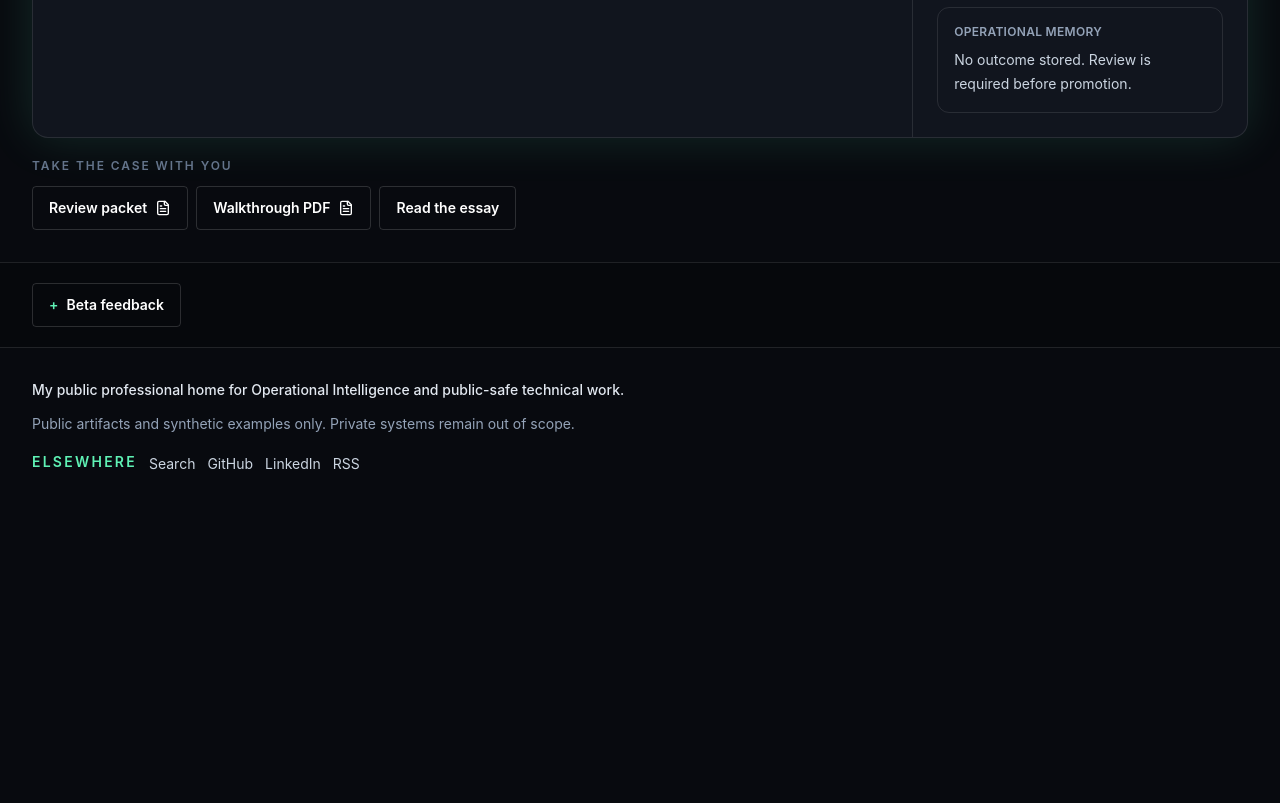
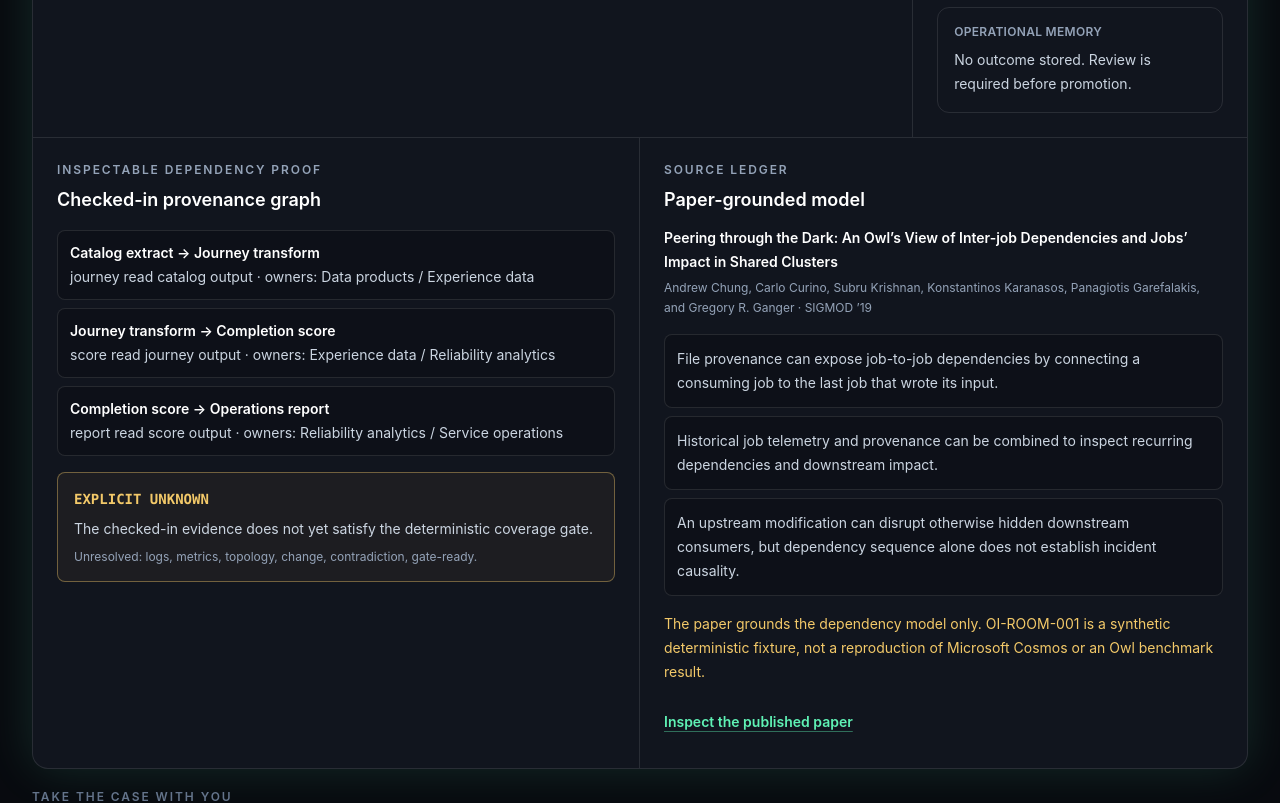
Before and after one commit to rseri17-code/seri-ai, a Next.js app: page /investigation-room in a window 1280 px wide. Shown: the part 1080-1883 px from the top of the page. Before the commit the page ends 1588 px from the top, so only its background shows below. Built offline with nearby package versions, Linux system fonts and the light colour scheme; no server answers.

Commit message:
feat: ground SRE proof in source paper

```diff
--- a/components/sre-reference-run.tsx
+++ b/components/sre-reference-run.tsx
@@ -2,7 +2,7 @@
 
 import { useEffect, useMemo, useState } from "react";
 import { Check, Pause, Play, RotateCcw, StepForward, X } from "lucide-react";
-import { runSnapshot, sreReferenceRun, type OperatorDecision } from "@/lib/operational-intelligence/sre-reference-run";
+import { dependencyFixture, owlPaperSource, rcaVerdict, runSnapshot, sreReferenceRun, type OperatorDecision } from "@/lib/operational-intelligence/sre-reference-run";
 
 const sourceTone = { logs: "border-signal/40", metrics: "border-mint/40", traces: "border-amber/40", topology: "border-violet-400/40", change: "border-cyan-400/40", memory: "border-fuchsia-400/40" } as const;
 const receiptTone = { Observation: "text-signal", Inference: "text-violet-300", Contradiction: "text-amber", "Missing Evidence": "text-amber", "Confirmed Fact": "text-mint" } as const;
@@ -12,6 +12,7 @@ export function SreReferenceRun() {
   const [playing, setPlaying] = useState(false);
   const [decision, setDecision] = useState<OperatorDecision | null>(null);
   const snapshot = useMemo(() => runSnapshot(index, decision), [index, decision]);
+  const rca = useMemo(() => rcaVerdict(index), [index]);
 
   useEffect(() => {
     if (!playing) return;
@@ -91,6 +92,33 @@ export function SreReferenceRun() {
           </div>
         </aside>
       </div>
+      <div className="grid border-t border-white/10 lg:grid-cols-2">
+        <section aria-labelledby="dependency-proof-title" className="border-b border-white/10 p-4 lg:border-b-0 lg:border-r lg:p-6">
+          <p className="text-xs font-semibold uppercase tracking-[0.16em] text-slate-400">Inspectable dependency proof</p>
+          <h3 id="dependency-proof-title" className="mt-2 text-lg font-semibold text-white">Checked-in provenance graph</h3>
+          <ol className="mt-4 space-y-2">
+            {dependencyFixture.edges.map((edge) => {
+              const from = dependencyFixture.nodes.find((node) => node.id === edge.from)!;
+              const to = dependencyFixture.nodes.find((node) => node.id === edge.to)!;
+              return <li key={`${edge.from}-${edge.to}`} className="rounded-lg border border-white/10 bg-black/20 p-3 text-sm text-slate-300"><span className="font-semibold text-white">{from.label} → {to.label}</span><span className="mt-1 block">{edge.evidence} · owners: {from.owner} / {to.owner}</span></li>;
+            })}
+          </ol>
+          <div className={`mt-4 rounded-lg border p-4 ${rca.verdict === "GROUNDED RCA" ? "border-mint/40 bg-mint/5" : "border-amber/40 bg-amber/5"}`} aria-live="polite">
+            <p className={`font-mono text-sm font-semibold ${rca.verdict === "GROUNDED RCA" ? "text-mint" : "text-amber"}`}>{rca.verdict}</p>
+            <p className="mt-2 text-sm leading-6 text-slate-300">{rca.reason}</p>
+            <p className="mt-2 text-xs text-slate-400">Unresolved: {rca.missing.join(", ")}.</p>
+          </div>
+        </section>
+        <section aria-labelledby="paper-source-title" className="p-4 lg:p-6">
+          <p className="text-xs font-semibold uppercase tracking-[0.16em] text-slate-400">Source ledger</p>
+          <h3 id="paper-source-title" className="mt-2 text-lg font-semibold text-white">Paper-grounded model</h3>
+          <p className="mt-3 text-sm font-semibold leading-6 text-white">{owlPaperSource.title}</p>
+          <p className="mt-1 text-xs leading-5 text-slate-400">{owlPaperSource.authors} · {owlPaperSource.venue}</p>
+          <ul className="mt-4 space-y-2 text-sm leading-6 text-slate-300">{owlPaperSource.groundedClaims.map((claim) => <li key={claim} className="rounded-lg border border-white/10 bg-black/20 p-3">{claim}</li>)}</ul>
+          <p className="mt-4 text-sm leading-6 text-amber">{owlPaperSource.boundary}</p>
+          <a href={owlPaperSource.doi} target="_blank" rel="noreferrer" className="mt-4 inline-flex min-h-11 items-center text-sm font-semibold text-mint underline decoration-mint/40 underline-offset-4">Inspect the published paper</a>
+        </section>
+      </div>
     </section>
   );
 }
--- a/lib/operational-intelligence/sre-reference-run.ts
+++ b/lib/operational-intelligence/sre-reference-run.ts
@@ -14,6 +14,36 @@ export type SreRunEvent = {
   confidence?: number;
   gate?: { coverage: boolean; freshness: boolean; policy: boolean; uncertainty: boolean; blocked: boolean };
 };
+
+export type RcaVerdict = "EXPLICIT UNKNOWN" | "GROUNDED RCA";
+
+export const owlPaperSource = {
+  title: "Peering through the Dark: An Owl’s View of Inter-job Dependencies and Jobs’ Impact in Shared Clusters",
+  authors: "Andrew Chung, Carlo Curino, Subru Krishnan, Konstantinos Karanasos, Panagiotis Garefalakis, and Gregory R. Ganger",
+  venue: "SIGMOD ’19",
+  doi: "https://doi.org/10.1145/3299869.3320239",
+  localSource: "project_sources/01-2602.11988.pdf",
+  groundedClaims: [
+    "File provenance can expose job-to-job dependencies by connecting a consuming job to the last job that wrote its input.",
+    "Historical job telemetry and provenance can be combined to inspect recurring dependencies and downstream impact.",
+    "An upstream modification can disrupt otherwise hidden downstream consumers, but dependency sequence alone does not establish incident causality.",
+  ],
+  boundary: "The paper grounds the dependency model only. OI-ROOM-001 is a synthetic deterministic fixture, not a reproduction of Microsoft Cosmos or an Owl benchmark result.",
+} as const;
+
+export const dependencyFixture = {
+  nodes: [
+    { id: "catalog", label: "Catalog extract", owner: "Data products" },
+    { id: "journey", label: "Journey transform", owner: "Experience data" },
+    { id: "score", label: "Completion score", owner: "Reliability analytics" },
+    { id: "report", label: "Operations report", owner: "Service operations" },
+  ],
+  edges: [
+    { from: "catalog", to: "journey", evidence: "journey read catalog output" },
+    { from: "journey", to: "score", evidence: "score read journey output" },
+    { from: "score", to: "report", evidence: "report read score output" },
+  ],
+} as const;
 
 export const sreReferenceRun = {
   id: "OI-ROOM-001",
@@ -55,3 +85,21 @@ export function runSnapshot(index: number, decision: OperatorDecision | null) {
     memoryStored: Boolean(decision && visible.some((event) => event.id === "memory-reviewed"))
   };
 }
+
+export function rcaVerdict(index: number): { verdict: RcaVerdict; reason: string; missing: readonly string[] } {
+  const visibleIds = new Set(runSnapshot(index, null).visible.map((event) => event.id));
+  const required = ["logs", "metrics", "topology", "change", "contradiction", "gate-ready"] as const;
+  const missing = required.filter((id) => !visibleIds.has(id));
+  if (missing.length > 0) {
+    return {
+      verdict: "EXPLICIT UNKNOWN",
+      reason: "The checked-in evidence does not yet satisfy the deterministic coverage gate.",
+      missing,
+    };
+  }
+  return {
+    verdict: "GROUNDED RCA",
+    reason: "The fixture supports a bounded configuration-regression conclusion; the unavailable trace remains a named limitation.",
+    missing: ["dependency-boundary trace segment"],
+  };
+}
```
Also changed, not shown: scripts/validate-sre-reference-run.mjs (+8 -0 lines), 1 other file (tests, documents, lock files or other folders).
